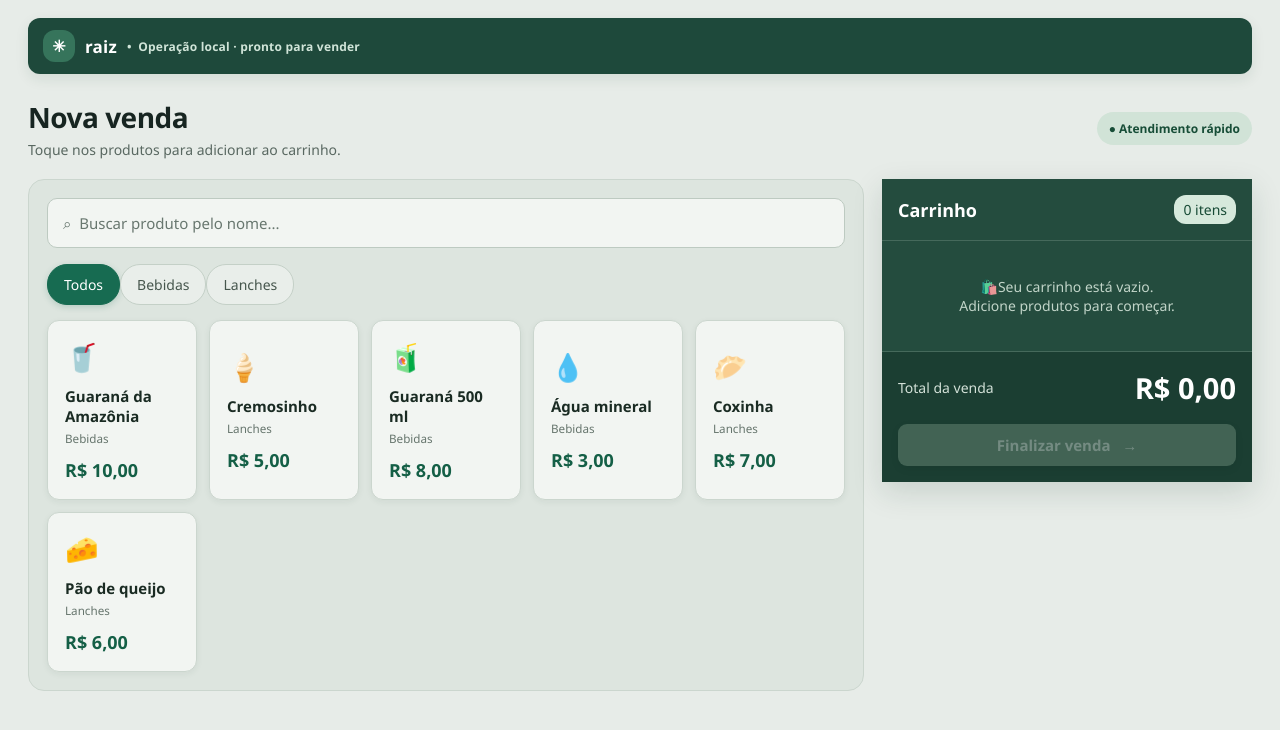
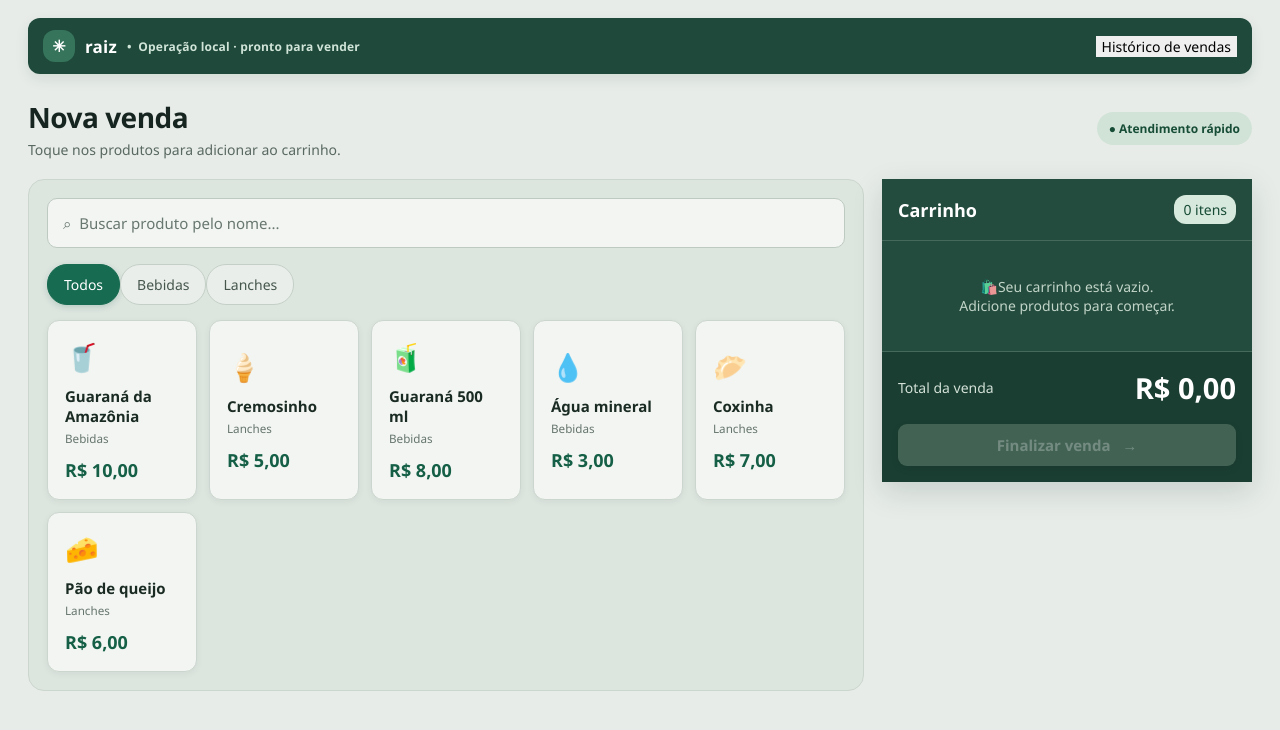
Before and after one commit to WarleCoutinho/warle-pdv, a React (Vite) app: page / in a window 1280 px wide. Shown: the top 730 px of the page. Built offline with nearby package versions, Linux system fonts and the light colour scheme.

Commit message:
Etapa 4: consulta e reimpressão do histórico

```diff
--- a/src/components/PosHeader.tsx
+++ b/src/components/PosHeader.tsx
@@ -1,4 +1,8 @@
-export function PosHeader() {
+type PosHeaderProps = {
+  onOpenHistory: () => void;
+};
+
+export function PosHeader({ onOpenHistory }: PosHeaderProps) {
   return (
     <div className="pos-top">
       <div className="pos-brand">
@@ -6,6 +10,7 @@ export function PosHeader() {
         raiz
         <span className="local-status">• &nbsp;<b>Operação local</b> · pronto para vender</span>
       </div>
+      <button className="history-shortcut" onClick={onOpenHistory} type="button">Histórico de vendas</button>
     </div>
   );
 }
```
